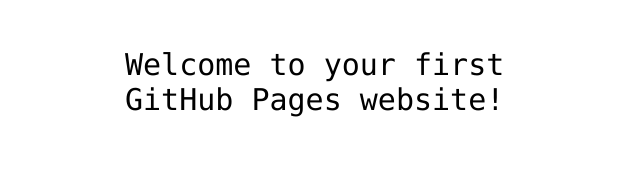
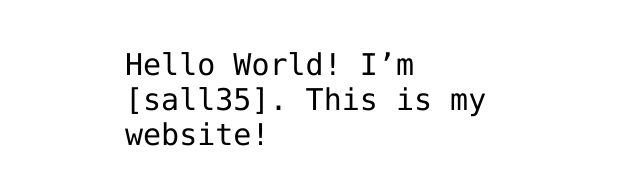
Before and after one commit to sall35/hello-world, a plain HTML site: page index.html in a window 1280 px wide. Shown: the part 341-526 px from the top of the page, without its empty margins (315-955 px from the left). Drawn offline with Linux system fonts and the light colour scheme.

Commit message:
Add my introduction to index.html file

```diff
--- a/index.html
+++ b/index.html
@@ -12,7 +12,8 @@
 <img src="https://octodex.github.com/images/daftpunktocat-thomas.gif" id="octocat" alt="octocat-gif" />
 
 <!-- Change this code here by copy and pasting your template on line 15 -->
-<p>Welcome to your first GitHub Pages website!</p>
+  <p>Hello World! I’m [sall35]. This is my website!</p>
+<!-- <p>Welcome to my first GitHub Pages website!</p>-->
 
 </body>
 </html>
```
